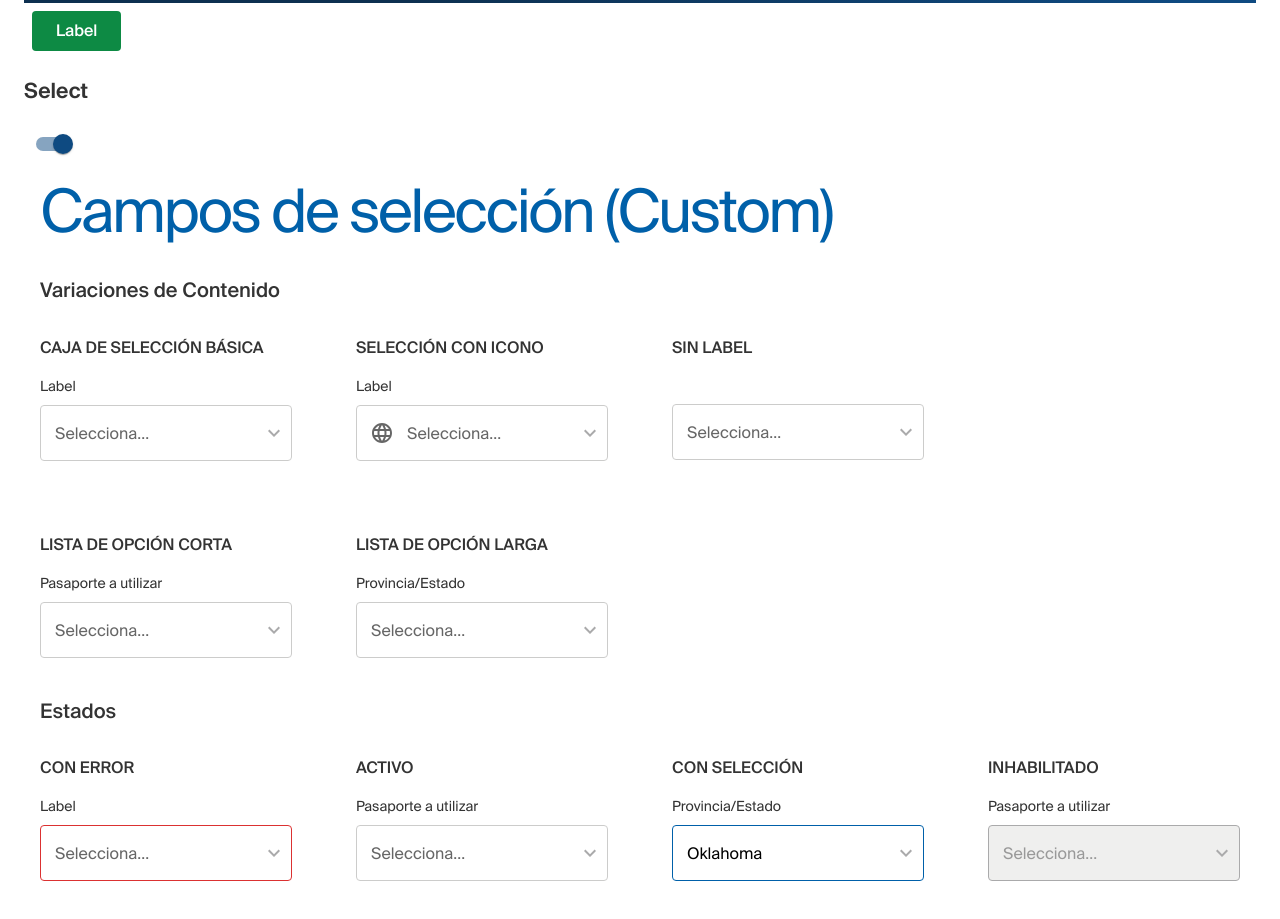
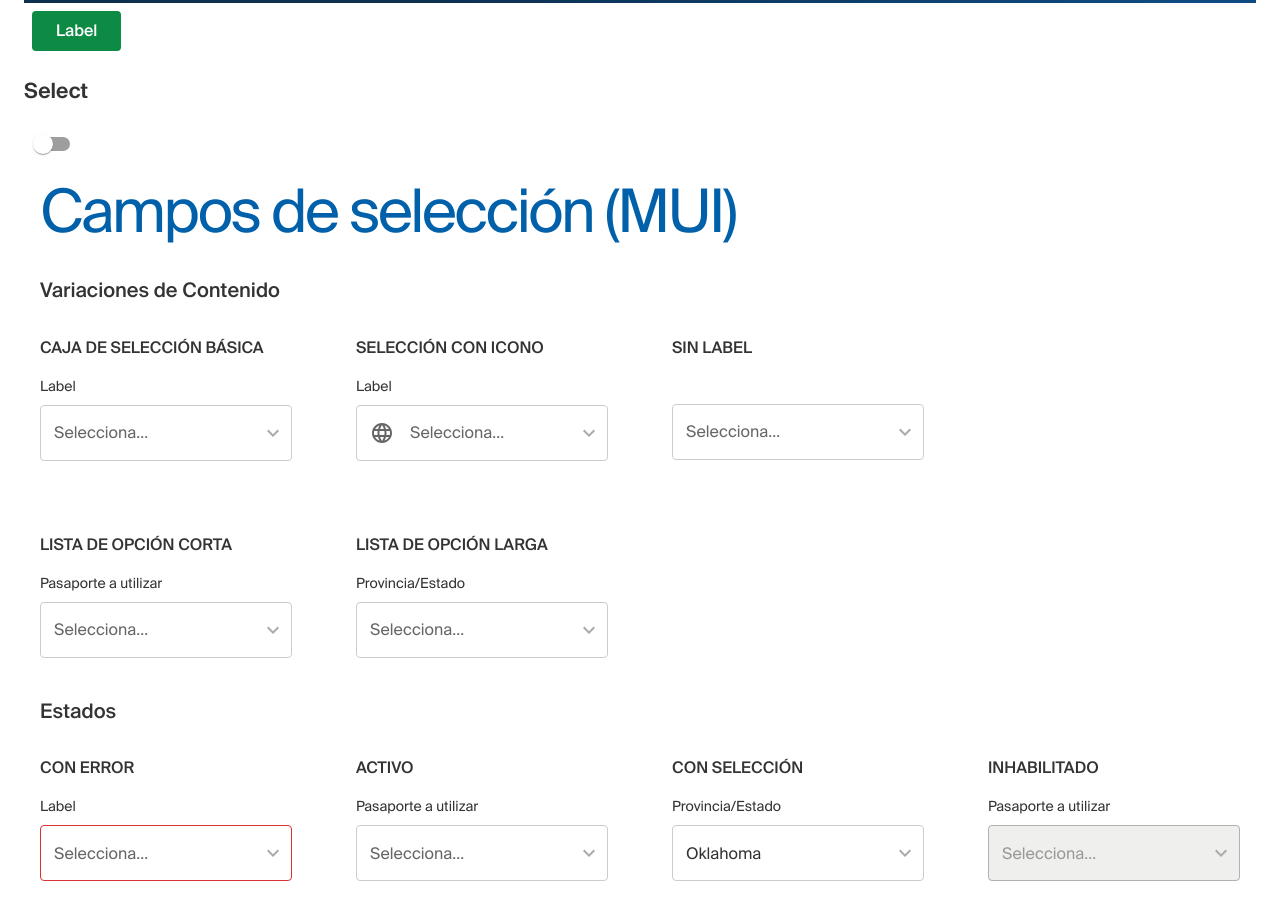
Before and after one commit to santiago86/testcomponents, a React (Create React App) app: page / in a window 1280 px wide. Shown: the part 1500-2419 px from the top of the page. Built offline with nearby package versions, Linux system fonts and the light colour scheme.

Commit message:
Making last adjustments

```diff
--- a/src/App.js
+++ b/src/App.js
@@ -10,7 +10,7 @@ import TypographyCo from "./components/typographyCo"
 import ButtonSection from "./section/ButtonSection"
 
 function App() {
-  const [check, setCheck] = React.useState(true)
+  const [check, setCheck] = React.useState(false)
   return (
     <div className="App">
       <Container max-width="lg">
--- a/src/components/custom/selectCoC.js
+++ b/src/components/custom/selectCoC.js
@@ -28,6 +28,7 @@ function SelectCoC(props) {
   } = props
   /** Inmutable value for the state of the dropdown menu (open or closed) */
   const [showDropdown, setMenu] = React.useState(false)
+  const [showDropdownPrev, setMenuPrev] = React.useState(false)
   /** Inmutable value for the focus in the selector */
   const [currentFocus, setFocus] = React.useState(-1)
   const empty = setPlaceholder(placeholder)
@@ -48,10 +49,10 @@ function SelectCoC(props) {
   /** Component lecture to set the state of focus for the select component */
   const selector = React.useRef()
   React.useEffect(() => {
-    if (!showDropdown) {
+    if (!showDropdown && showDropdownPrev) {
       selector.current.focus()
     }
-  }, [showDropdown, selector])
+  }, [showDropdown, showDropdownPrev, selector])
 
   /**
    * Reactive function that sets the state of the dropdown menu.
@@ -59,6 +60,7 @@ function SelectCoC(props) {
    * @param {boolean} open If the dropdown-Menu should be open (true) or closed (false)
    */
   function deployDropdown(open) {
+    setMenuPrev(showDropdown)
     setMenu(open)
     setFocus(-1)
   }
```
